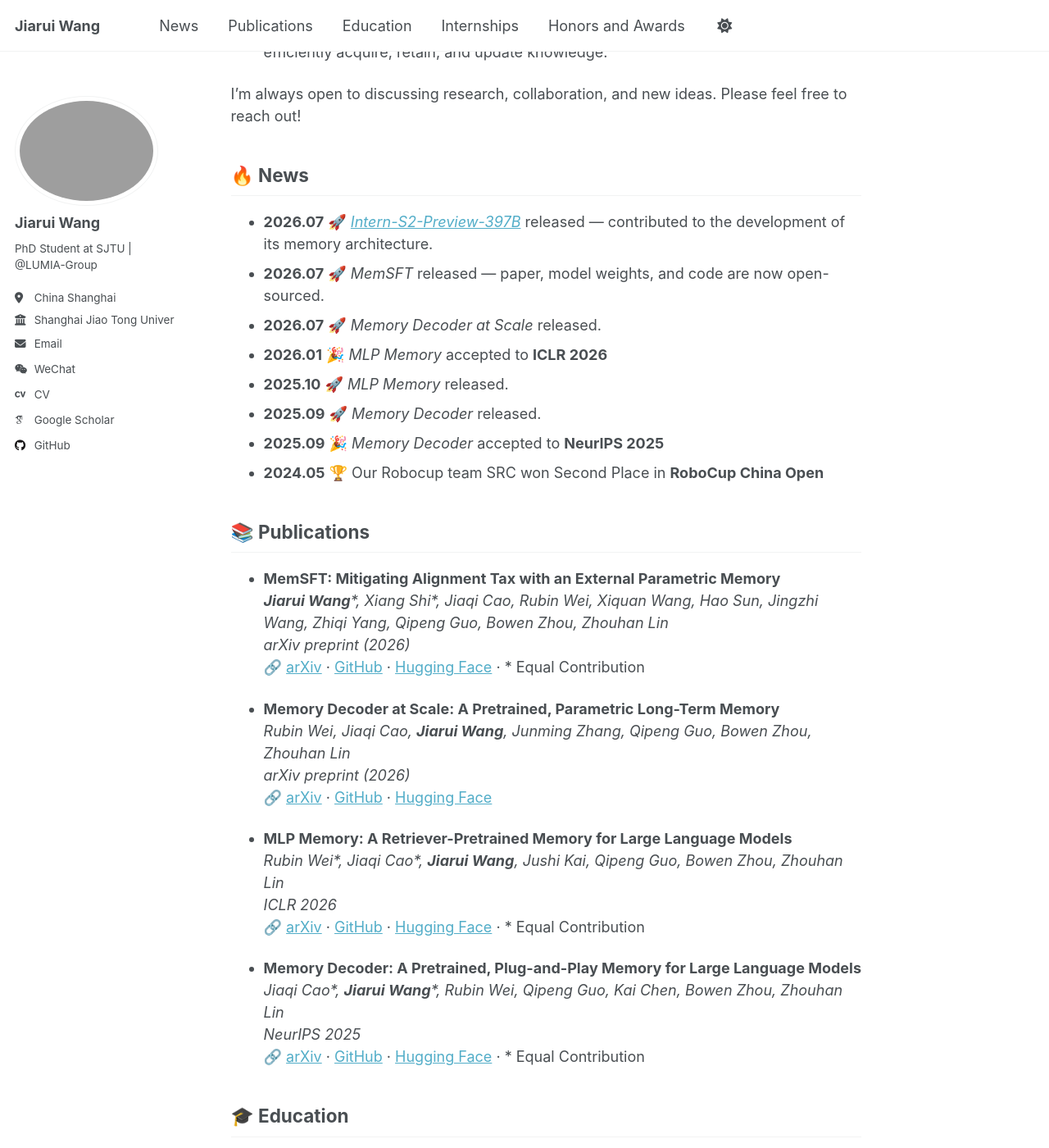
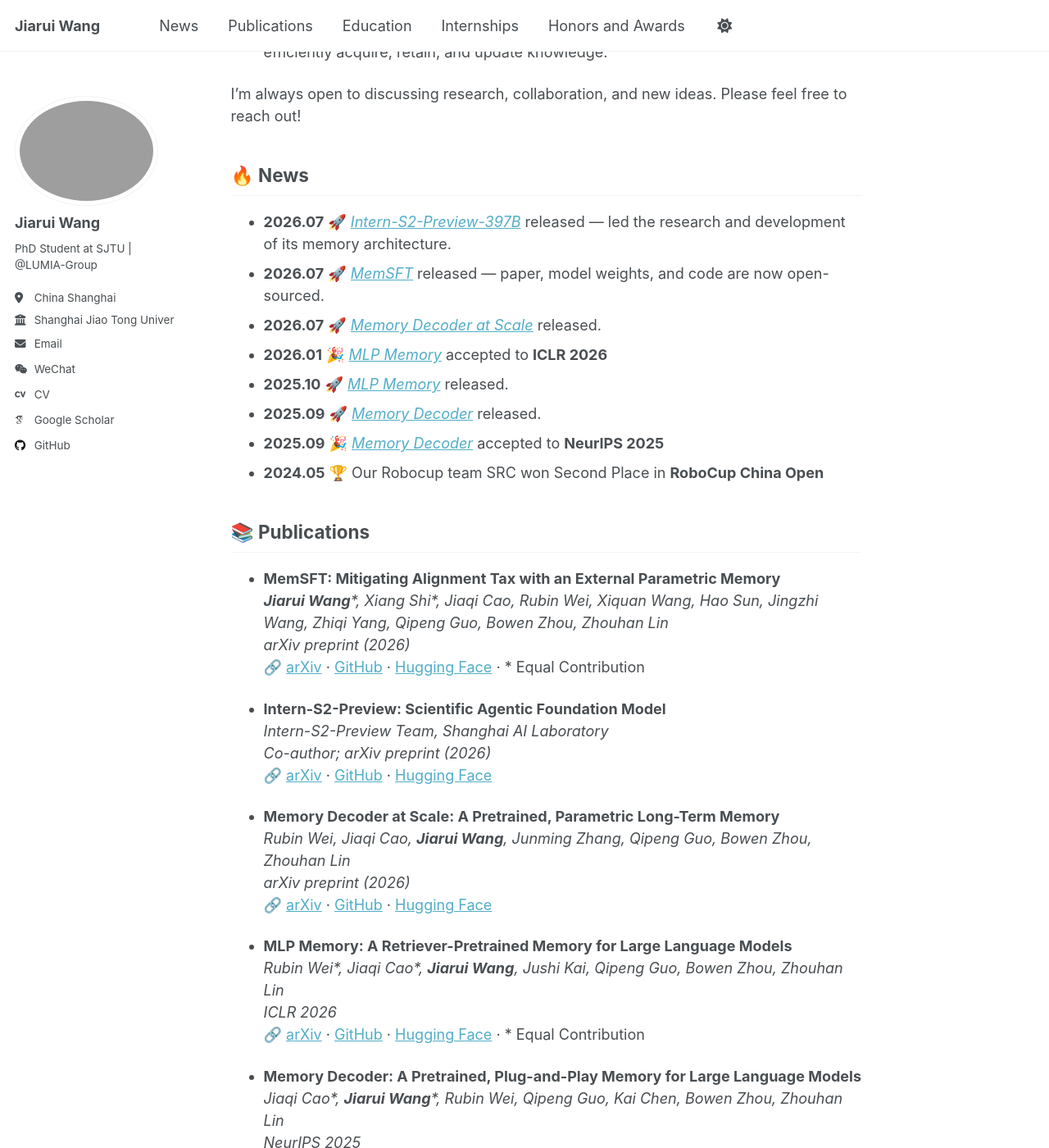
Before and after one commit to JruiWang/JruiWang.github.io, a Jekyll site: the page built from _pages/about.md, in a window 1280 px wide and 1400 px high, scrolled down 431 px. Shown: the whole window at 82% size. Built offline with Jekyll 4.4.1, drawn with Linux system fonts in a browser that asks for light colours; some web fonts are replaced; a script that is not in the unit is left out.

Commit message:
Add Intern-S2-Preview publication and news links

```diff
--- a/_pages/about.md
+++ b/_pages/about.md
@@ -18,13 +18,13 @@ My research focuses on machine learning and large language models (LLMs), with p
 I'm always open to discussing research, collaboration, and new ideas. Please feel free to reach out!
 
 ## 🔥 <a id="news"></a>News
-- **2026.07** 🚀 [*Intern-S2-Preview-397B*](https://huggingface.co/internlm/Intern-S2-Preview-397B) released — contributed to the development of its memory architecture.
-- **2026.07** 🚀 *MemSFT* released — paper, model weights, and code are now open-sourced.
-- **2026.07** 🚀 *Memory Decoder at Scale* released.
-- **2026.01** 🎉 *MLP Memory* accepted to **ICLR 2026**
-- **2025.10** 🚀 *MLP Memory* released.
-- **2025.09** 🚀 *Memory Decoder* released.
-- **2025.09** 🎉 *Memory Decoder* accepted to **NeurIPS 2025**
+- **2026.07** 🚀 [*Intern-S2-Preview-397B*](https://huggingface.co/internlm/Intern-S2-Preview-397B) released — led the research and development of its memory architecture.
+- **2026.07** 🚀 [*MemSFT*](https://arxiv.org/abs/2607.25614) released — paper, model weights, and code are now open-sourced.
+- **2026.07** 🚀 [*Memory Decoder at Scale*](https://arxiv.org/abs/2607.27919) released.
+- **2026.01** 🎉 [*MLP Memory*](https://arxiv.org/abs/2508.01832) accepted to **ICLR 2026**
+- **2025.10** 🚀 [*MLP Memory*](https://arxiv.org/abs/2508.01832) released.
+- **2025.09** 🚀 [*Memory Decoder*](https://arxiv.org/abs/2508.09874) released.
+- **2025.09** 🎉 [*Memory Decoder*](https://arxiv.org/abs/2508.09874) accepted to **NeurIPS 2025**
 - **2024.05** 🏆 Our Robocup team SRC won Second Place in **RoboCup China Open**
 
 ## 📚 <a id="publications"></a>Publications
@@ -33,6 +33,11 @@ I'm always open to discussing research, collaboration, and new ideas. Please fee
   *<strong>Jiarui Wang</strong>\*, Xiang Shi\*, Jiaqi Cao, Rubin Wei, Xiquan Wang, Hao Sun, Jingzhi Wang, Zhiqi Yang, Qipeng Guo, Bowen Zhou, Zhouhan Lin*<br>
   _arXiv preprint (2026)_<br>
   🔗 [arXiv](https://arxiv.org/abs/2607.25614) · [GitHub](https://github.com/LUMIA-Group/MemSFT) · [Hugging Face](https://huggingface.co/Jiarui-Wang/MemSFT-Qwen3-OpenSWI-Memory-8B) · \* Equal Contribution
+
+- **Intern-S2-Preview: Scientific Agentic Foundation Model**<br>
+  *Intern-S2-Preview Team, Shanghai AI Laboratory*<br>
+  _Co-author; arXiv preprint (2026)_<br>
+  🔗 [arXiv](https://arxiv.org/abs/2608.13505) · [GitHub](https://github.com/InternLM/Intern-S1) · [Hugging Face](https://huggingface.co/collections/internlm/intern-s2)
 
 - **Memory Decoder at Scale: A Pretrained, Parametric Long-Term Memory**<br>
   *Rubin Wei, Jiaqi Cao, **Jiarui Wang**, Junming Zhang, Qipeng Guo, Bowen Zhou, Zhouhan Lin*<br>
```
